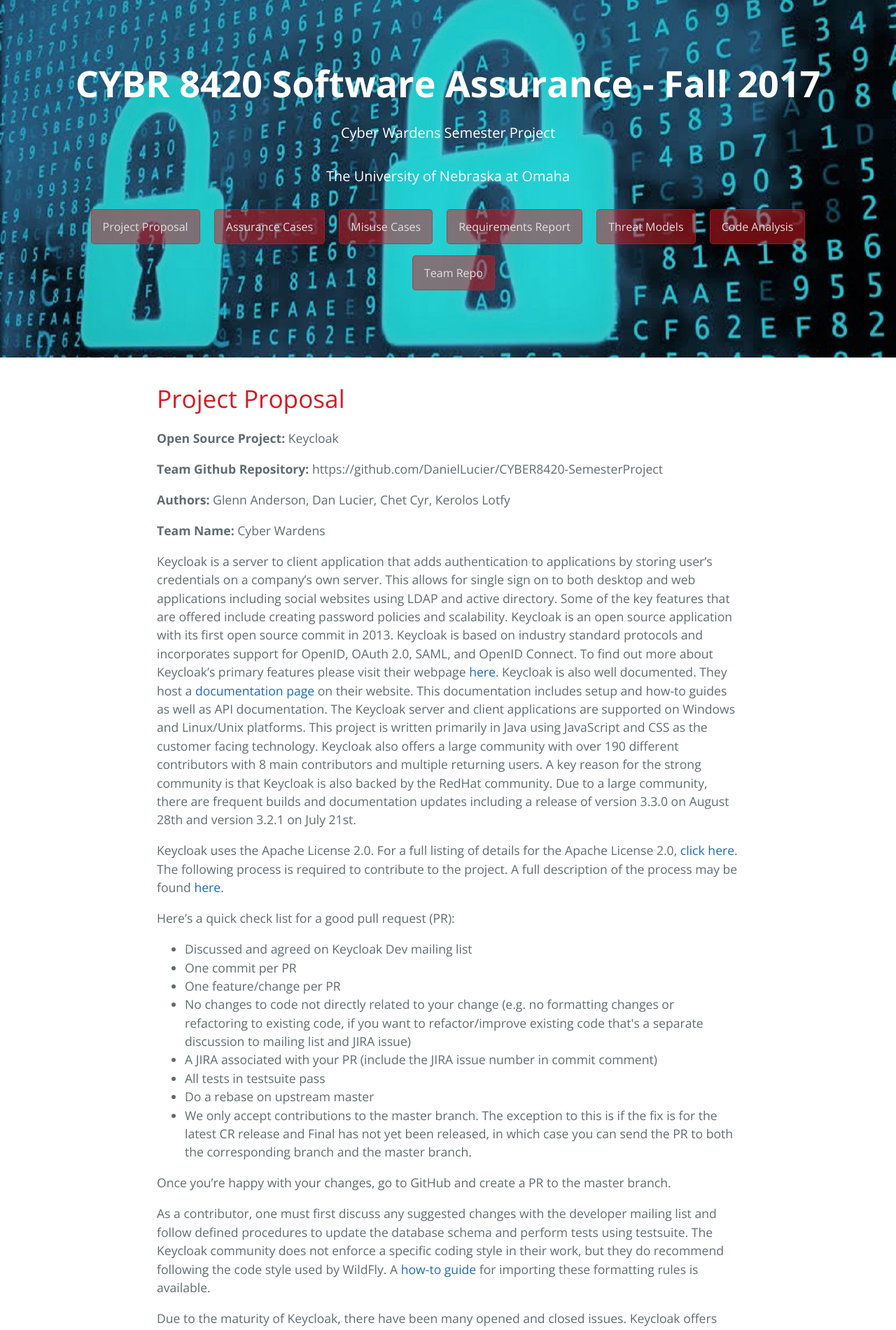
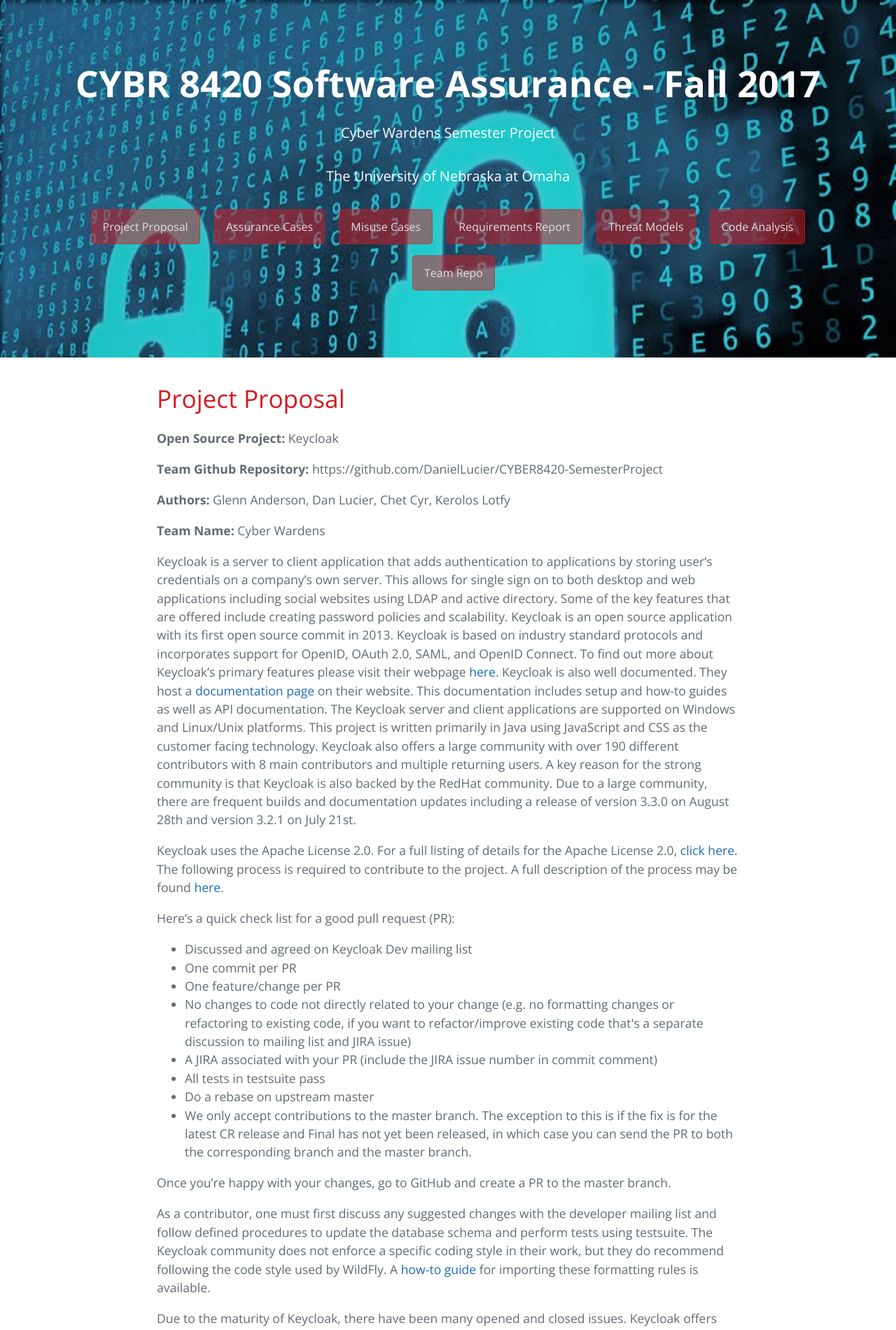
Before and after one commit to DanielLucier/CYBER8420-SemesterProject, a Jekyll site: the page built from index.md, in a window 1280 px wide. Shown: the top 1901 px of the page at 70% size. Built offline with Jekyll 4.4.1, drawn with Linux system fonts in a browser that asks for light colours.

Commit message:
Update stylesheet.css

```diff
--- a/misc/assets/stylesheets/stylesheet.css
+++ b/misc/assets/stylesheets/stylesheet.css
@@ -58,8 +58,7 @@ a {
   text-align: center;
   background-image: url('headerimage(1).jpg');
   background-attachment: fixed;
-  background-position: center;
-  background-size: 1280px 853px;
+  background-size: auto;
 }
 
 @media screen and (min-width: 64em) {
```
